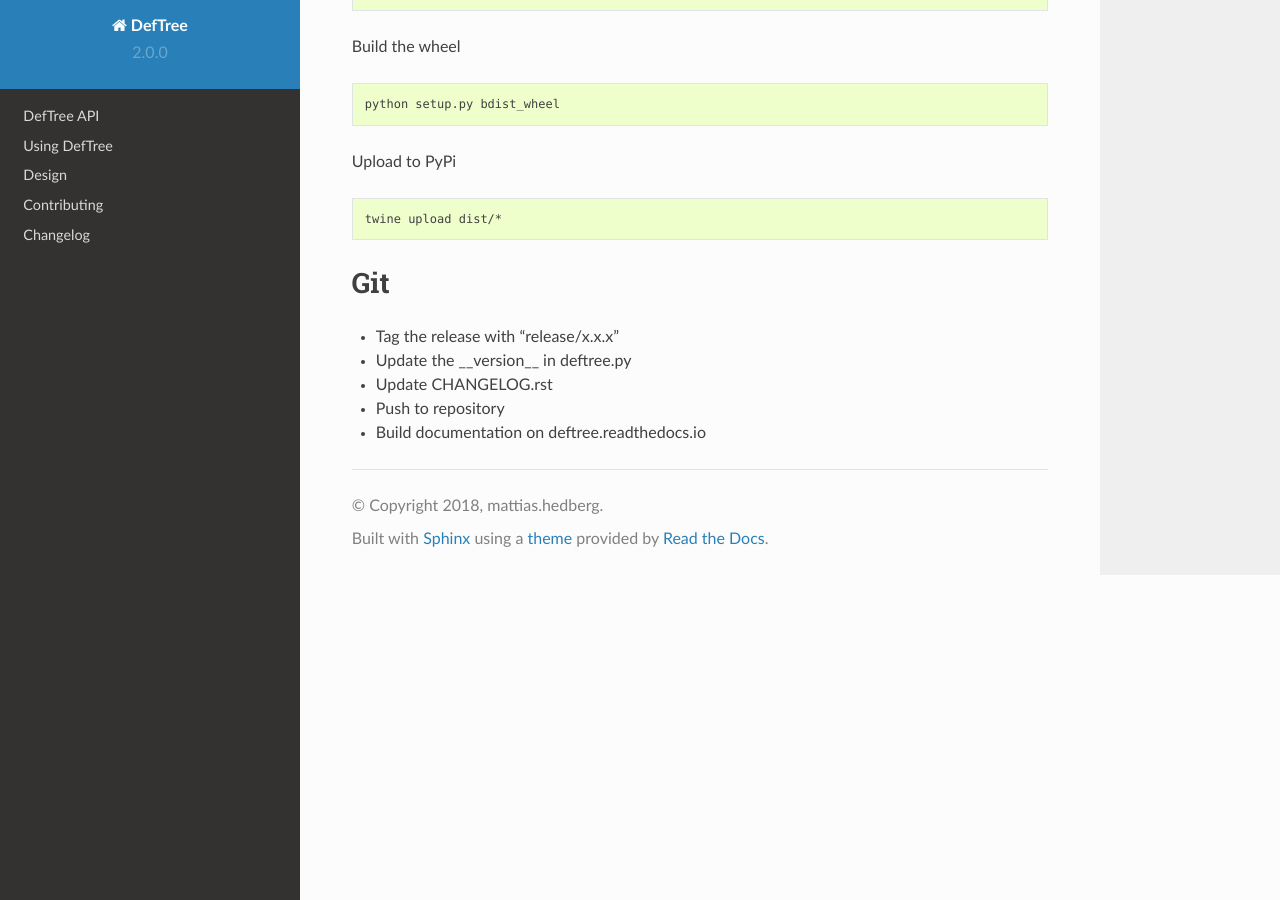
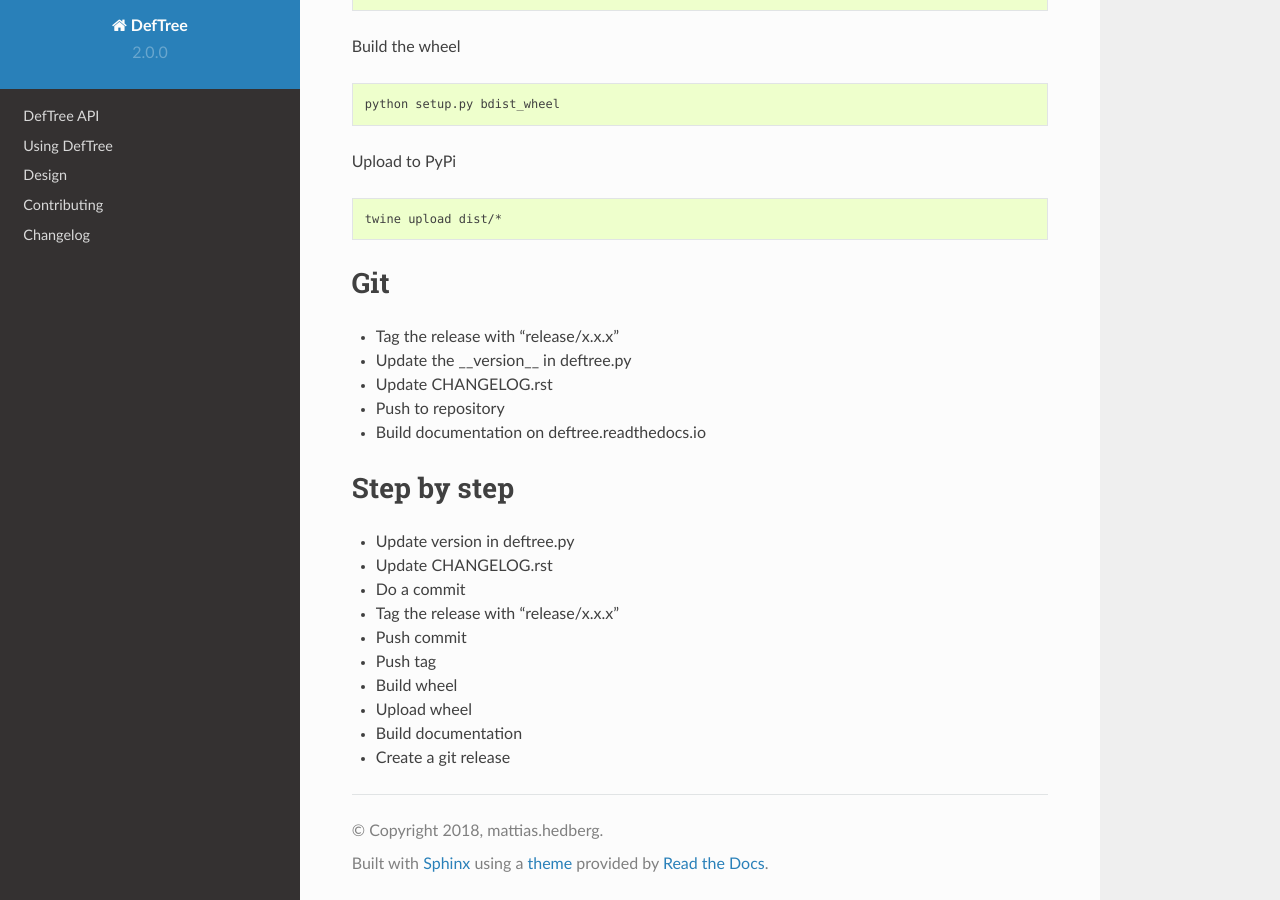
Before and after one commit to Jerakin/DefTree, a Sphinx documentation site: the page built from doc/source/release.rst, in a window 1280 px wide and 900 px high, scrolled down 953 px. Built offline with Sphinx 7.4.7 and the Read the Docs theme 2.0.0, drawn with Linux system fonts in a browser that asks for light colours.

Commit message:
error in changelog

```diff
--- a/CHANGELOG.rst
+++ b/CHANGELOG.rst
@@ -2,7 +2,6 @@
 UNRELEASED
 ------------------------------------------------------------------------------------------
 
-....
 
 ------------------------------------------------------------------------------------------
 `2.0.0 <https://github.com/Jerakin/DefTree/compare/release/1.1.1...release/2.0.0>`_
@@ -16,7 +15,7 @@
 Changed
 =======
 - repr() for Elements and Attributes now returns a proper formatted representations of the object
-- __str__ on Attributes removed, now defaults back to repr()
+- \_\_str\_\_ on Attributes removed, now defaults back to repr()
 - uses python standard library copy for getting a copy of a elements
 
 Removed
--- a/doc/source/release.rst
+++ b/doc/source/release.rst
@@ -71,3 +71,17 @@
 * Update CHANGELOG.rst
 * Push to repository
 * Build documentation on deftree.readthedocs.io
+
+Step by step
+************
+
+* Update version in deftree.py
+* Update CHANGELOG.rst
+* Do a commit
+* Tag the release with "release/x.x.x"
+* Push commit
+* Push tag
+* Build wheel
+* Upload wheel
+* Build documentation
+* Create a git release
```
